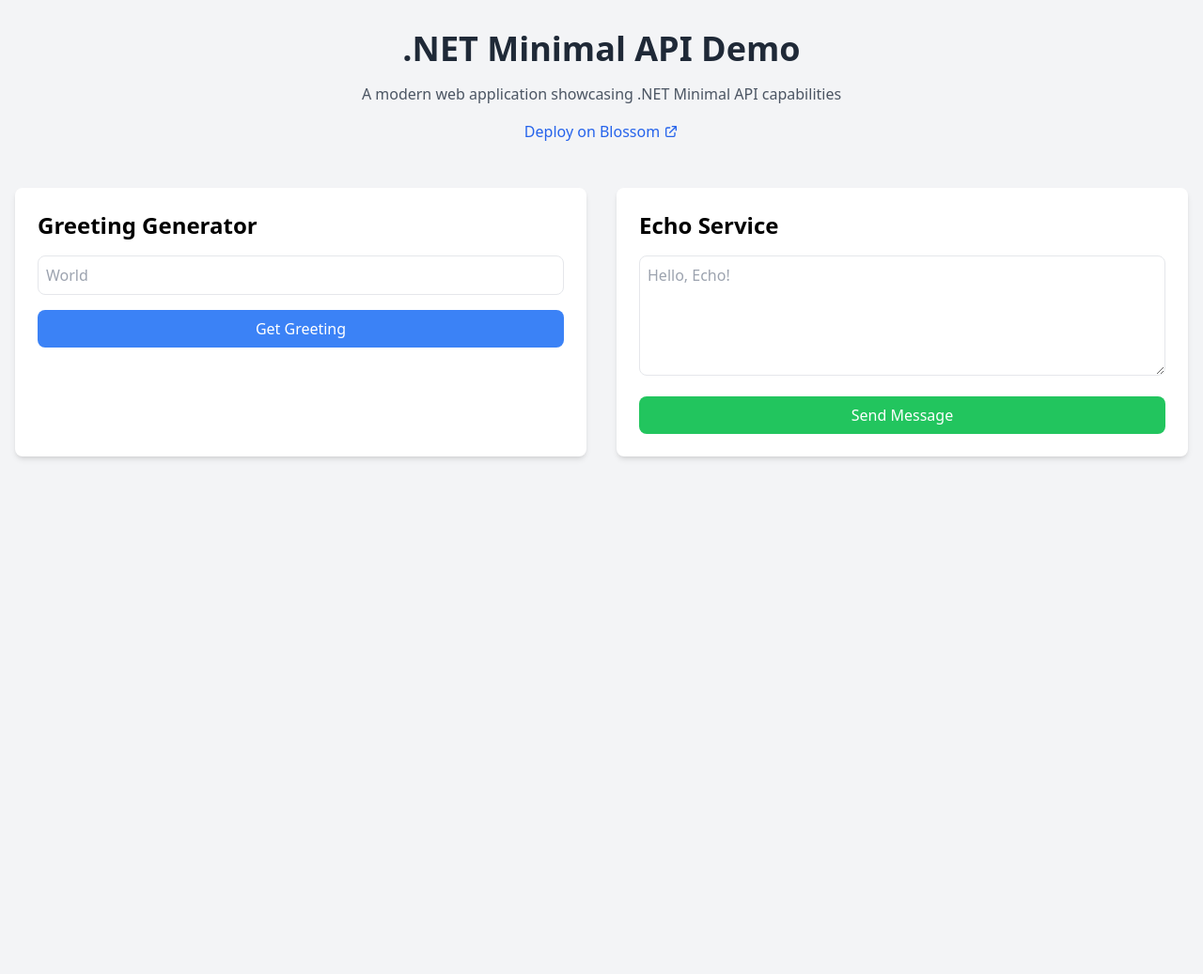
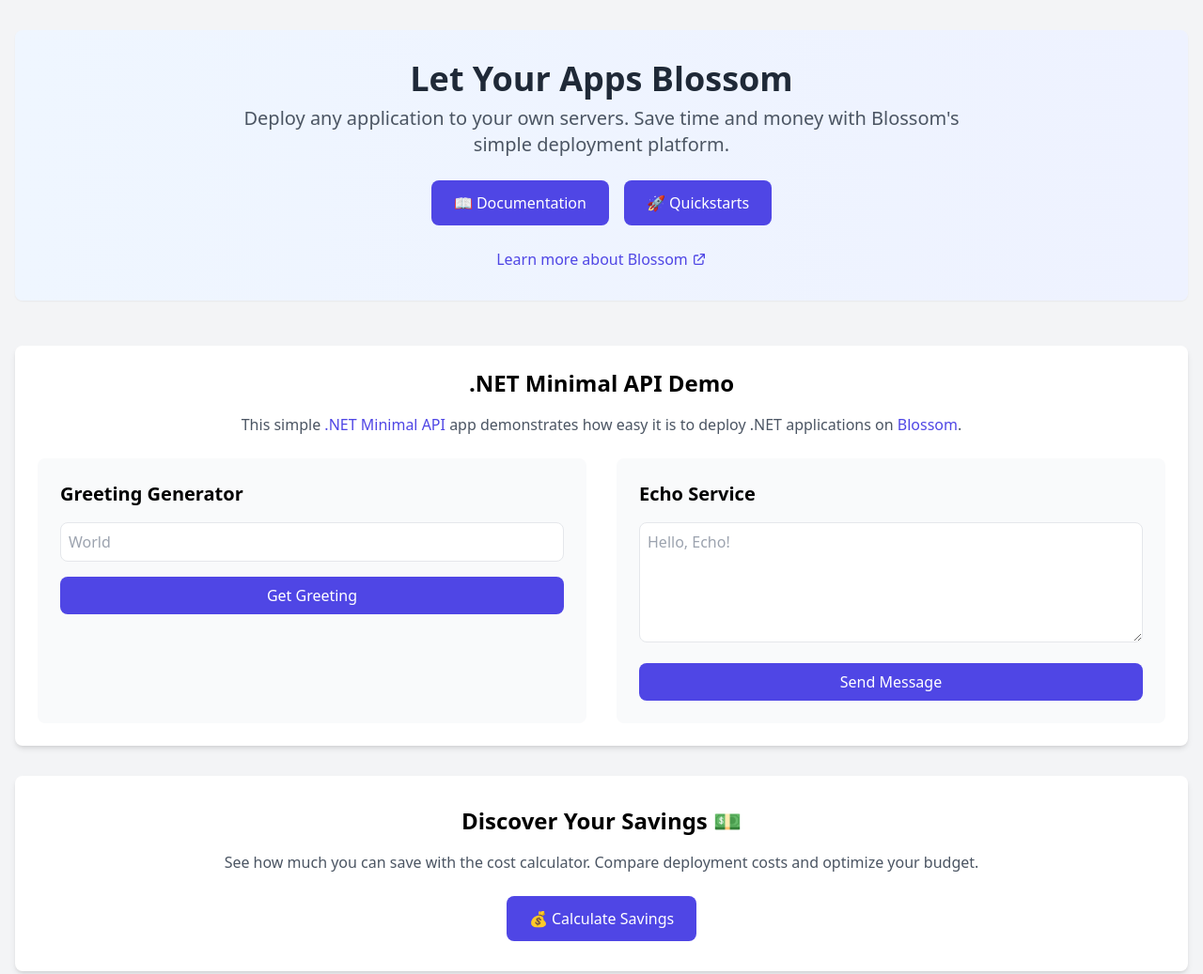
Before and after one commit to blossom-examples/dotnet-minimalapi, a plain HTML site: page wwwroot/index.html in a window 1280 px wide. Shown: the whole page at 94% size. Before the commit the page ends 800 px from the top, so only its background shows below. Drawn offline with nearby package versions, Linux system fonts and the light colour scheme.

Commit message:
update design

```diff
--- a/wwwroot/index.html
+++ b/wwwroot/index.html
@@ -10,57 +10,79 @@
 
 <body class="bg-gray-100 min-h-screen">
   <div class="container mx-auto px-4 py-8">
-    <header class="text-center mb-12">
-      <h1 class="text-4xl font-bold text-gray-800 mb-4">.NET Minimal API Demo</h1>
-      <p class="text-gray-600 mb-4">A modern web application showcasing .NET Minimal API capabilities</p>
-      <a href="https://blossom-cloud.com" target="_blank"
-        class="inline-flex items-center text-blue-600 hover:text-blue-800 transition-colors">
-        <span>Deploy on Blossom</span>
+    <!-- Hero Section -->
+    <div class="text-center mb-12 bg-gradient-to-r from-blue-50 to-indigo-50 p-8 rounded-lg shadow-sm">
+      <h1 class="text-4xl font-bold text-gray-800 mb-2">Let Your Apps Blossom</h1>
+      <p class="text-xl text-gray-600 mb-6 max-w-3xl mx-auto">Deploy any application to your own servers. Save time and money with Blossom's simple deployment platform.</p>
+      <div class="flex justify-center gap-4 mb-6">
+        <a href="https://docs.blossom-cloud.com" class="bg-indigo-600 hover:bg-indigo-700 text-white px-6 py-3 rounded-lg font-medium transition-colors">
+          📖 Documentation
+        </a>
+        <a href="https://www.blossom-cloud.com/quickstarts" class="bg-indigo-600 hover:bg-indigo-700 text-white px-6 py-3 rounded-lg font-medium transition-colors">
+          🚀 Quickstarts
+        </a>
+      </div>
+      <a href="https://blossom-cloud.com" target="_blank" class="text-indigo-600 hover:text-indigo-800 font-medium inline-flex items-center">
+        Learn more about Blossom
         <svg class="w-4 h-4 ml-1" fill="none" stroke="currentColor" viewBox="0 0 24 24">
-          <path stroke-linecap="round" stroke-linejoin="round" stroke-width="2"
-            d="M10 6H6a2 2 0 00-2 2v10a2 2 0 002 2h10a2 2 0 002-2v-4M14 4h6m0 0v6m0-6L10 14"></path>
+          <path stroke-linecap="round" stroke-linejoin="round" stroke-width="2" d="M10 6H6a2 2 0 00-2 2v10a2 2 0 002 2h10a2 2 0 002-2v-4M14 4h6m0 0v6m0-6L10 14"></path>
         </svg>
       </a>
-    </header>
+    </div>
+
+    <!-- Demo Section -->
+    <div class="bg-white rounded-lg shadow-md p-6 mb-8">
+      <h2 class="text-2xl font-semibold mb-4 text-center">.NET Minimal API Demo</h2>
+      <p class="text-gray-600 mb-6 text-center">This simple <a href="https://dotnet.microsoft.com/apps/aspnet" target="_blank" class="text-indigo-600 hover:text-indigo-800 font-medium">.NET Minimal API</a> app demonstrates how easy it is to deploy .NET applications on <a href="https://blossom-cloud.com" target="_blank" class="text-indigo-600 hover:text-indigo-800 font-medium">Blossom</a>.</p>
 
       <div class="grid md:grid-cols-2 gap-8">
         <!-- Greeting Card -->
-      <div class="bg-white rounded-lg shadow-md p-6">
-        <h2 class="text-2xl font-semibold mb-4">Greeting Generator</h2>
+        <div class="bg-gray-50 rounded-lg p-6">
+          <h3 class="text-xl font-semibold mb-4">Greeting Generator</h3>
           <div class="space-y-4">
             <input type="text" id="nameInput" placeholder="World"
               class="w-full p-2 border rounded-lg focus:outline-none focus:ring-2 focus:ring-blue-500">
             <button onclick="getGreeting()"
-            class="w-full bg-blue-500 text-white py-2 px-4 rounded-lg hover:bg-blue-600 transition-colors">
+              class="w-full bg-indigo-600 text-white py-2 px-4 rounded-lg hover:bg-indigo-700 transition-colors">
               Get Greeting
             </button>
-          <div id="greetingResult" class="mt-4 p-4 bg-gray-50 rounded-lg hidden">
+            <div id="greetingResult" class="mt-4 p-4 bg-white rounded-lg hidden">
               <p class="text-gray-700"></p>
             </div>
           </div>
         </div>
 
         <!-- Echo Card -->
-      <div class="bg-white rounded-lg shadow-md p-6">
-        <h2 class="text-2xl font-semibold mb-4">Echo Service</h2>
+        <div class="bg-gray-50 rounded-lg p-6">
+          <h3 class="text-xl font-semibold mb-4">Echo Service</h3>
           <div class="space-y-4">
             <textarea id="echoInput" placeholder="Hello, Echo!"
               class="w-full p-2 border rounded-lg focus:outline-none focus:ring-2 focus:ring-blue-500 h-32"></textarea>
             <button onclick="sendEcho()"
-            class="w-full bg-green-500 text-white py-2 px-4 rounded-lg hover:bg-green-600 transition-colors">
+              class="w-full bg-indigo-600 text-white py-2 px-4 rounded-lg hover:bg-indigo-700 transition-colors">
               Send Message
             </button>
-          <div id="echoResult" class="mt-4 p-4 bg-gray-50 rounded-lg hidden">
+            <div id="echoResult" class="mt-4 p-4 bg-white rounded-lg hidden">
               <p class="text-gray-700"></p>
             </div>
           </div>
+        </div>
+      </div>
+    </div>
+
+    <!-- Cost Savings Section -->
+    <div class="bg-white rounded-lg shadow-md p-8 text-center">
+      <h2 class="text-2xl font-semibold mb-4">Discover Your Savings 💵</h2>
+      <p class="text-gray-600 mb-6">See how much you can save with the cost calculator. Compare deployment costs and optimize your budget.</p>
+      <a href="https://www.blossom-cloud.com/pricing/calculator" class="inline-block bg-indigo-600 hover:bg-indigo-700 text-white px-6 py-3 rounded-lg font-medium transition-colors">
+        💰 Calculate Savings
+      </a>
     </div>
   </div>
 
   <!-- Status Bar -->
   <div id="statusBar" class="fixed bottom-0 left-0 right-0 bg-gray-800 text-white p-4 text-center hidden">
     <p class="text-sm"></p>
-    </div>
   </div>
 
   <script>
```
Also changed, not shown: 1 other file. Lines whose indentation alone changed are shown as unchanged.
